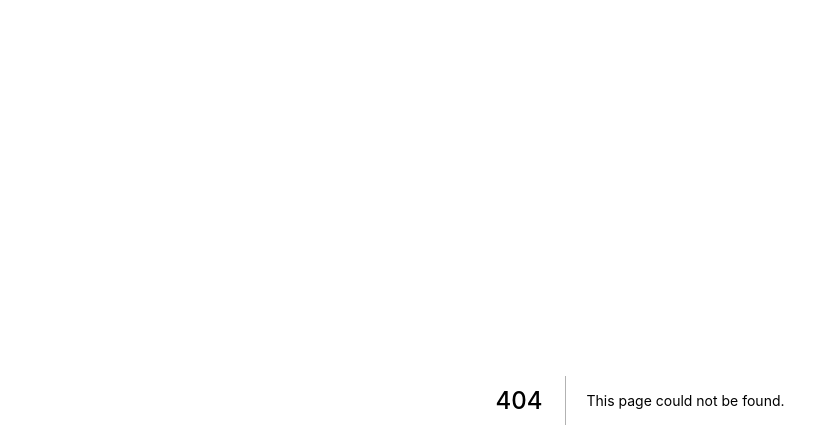
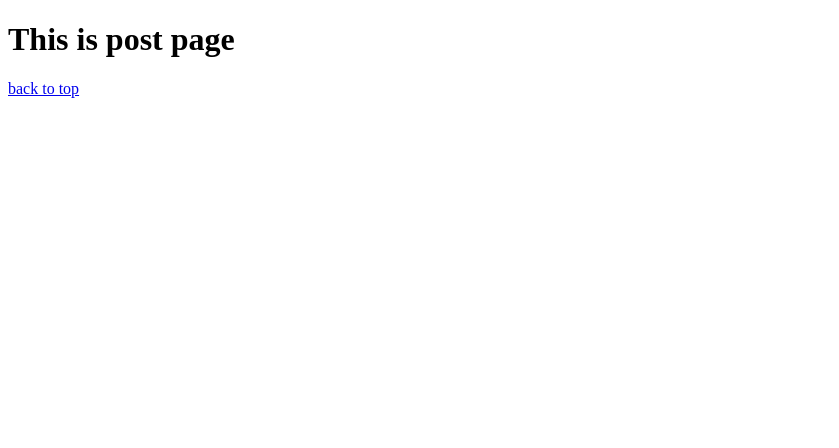
Before and after one commit to s-kawabe/next-ts-template, a Next.js app: page /post in a window 1280 px wide. Before the commit this address had no page. Shown: the top 448 px of the page, without its empty margins (0-839 px from the left). Built offline with nearby package versions, Linux system fonts and the light colour scheme.

Commit message:
feat: add nprogress

```diff
--- a/src/pages/_app.tsx
+++ b/src/pages/_app.tsx
@@ -1,7 +1,21 @@
-import type { AppProps } from "next/app";
+import 'nprogress/nprogress.css'
+
+import type { AppProps } from 'next/app'
+import nprogress from 'nprogress'
+import { useEffect } from 'react'
+
+nprogress.configure({ showSpinner: false, speed: 400, minimum: 0.25 })
 
 const MyApp = ({ Component, pageProps }: AppProps) => {
-  return <Component {...pageProps} />;
-};
+  if (process.browser) {
+    nprogress.start()
+  }
 
-export default MyApp;
+  useEffect(() => {
+    nprogress.done()
+  })
+
+  return <Component {...pageProps} />
+}
+
+export default MyApp
--- a/src/pages/index.tsx
+++ b/src/pages/index.tsx
@@ -1,12 +1,13 @@
 import type { NextPage } from 'next'
 import Head from 'next/head'
 import Image from 'next/image'
+import Link from 'next/link'
 
 const Home: NextPage = () => {
   return (
     <div>
       <Head>
-        <title>hoge test test</title>
+        <title>test</title>
         <meta name="description" content="Generated by create next app" />
         <link rel="icon" href="/favicon.ico" />
       </Head>
@@ -20,6 +21,7 @@ const Home: NextPage = () => {
           <p>
             Get started by editing <code>pages/index.tsx</code>
           </p>
+          <Link href={'/post'}>to post</Link>
         </div>
         <div>
           <a href="https://nextjs.org/docs">
--- /dev/null
+++ b/src/pages/post.tsx
@@ -0,0 +1,21 @@
+import type { NextPage } from 'next'
+import Head from 'next/head'
+import Link from 'next/link'
+
+const PostPage: NextPage = () => {
+  return (
+    <div>
+      <Head>
+        <title>post page</title>
+        <link rel="icon" href="/favicon.ico" />
+      </Head>
+
+      <main>
+        <h1>This is post page</h1>
+      </main>
+      <Link href="/">back to top</Link>
+    </div>
+  )
+}
+
+export default PostPage
```
